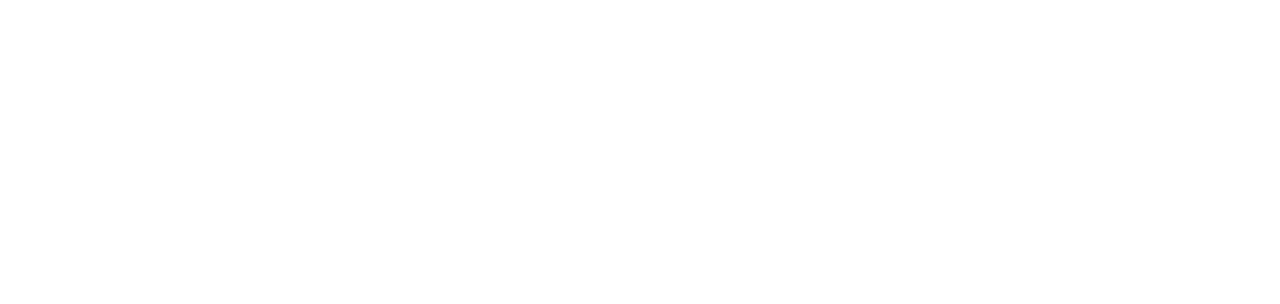
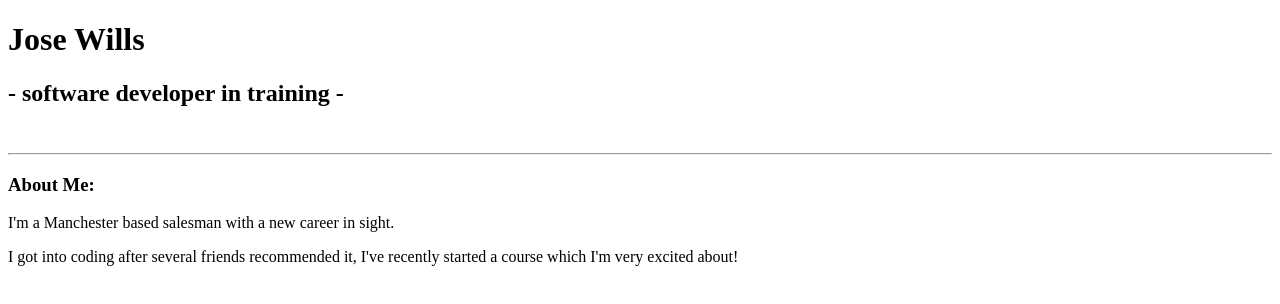
Before and after one commit to josenymad/Portfolio, a plain HTML site: page index.html in a window 1280 px wide. Drawn offline with Linux system fonts and the light colour scheme.

Commit message:
HTML Practical

```diff
--- a/index.html
+++ b/index.html
@@ -4,5 +4,12 @@
         <title>Jose Wills</title>
     </head>
     <body>
+        <h1>Jose Wills</h1>
+        <h2> - software developer in training - </h2>
+        <br/>
+        <hr/>
+        <h3>About Me:</h3>
+        <p>I'm a Manchester based salesman with a new career in sight.</p>
+        <p>I got into coding after several friends recommended it, I've recently started a course which I'm very excited about!</p>
     </body>
 </html>
```
